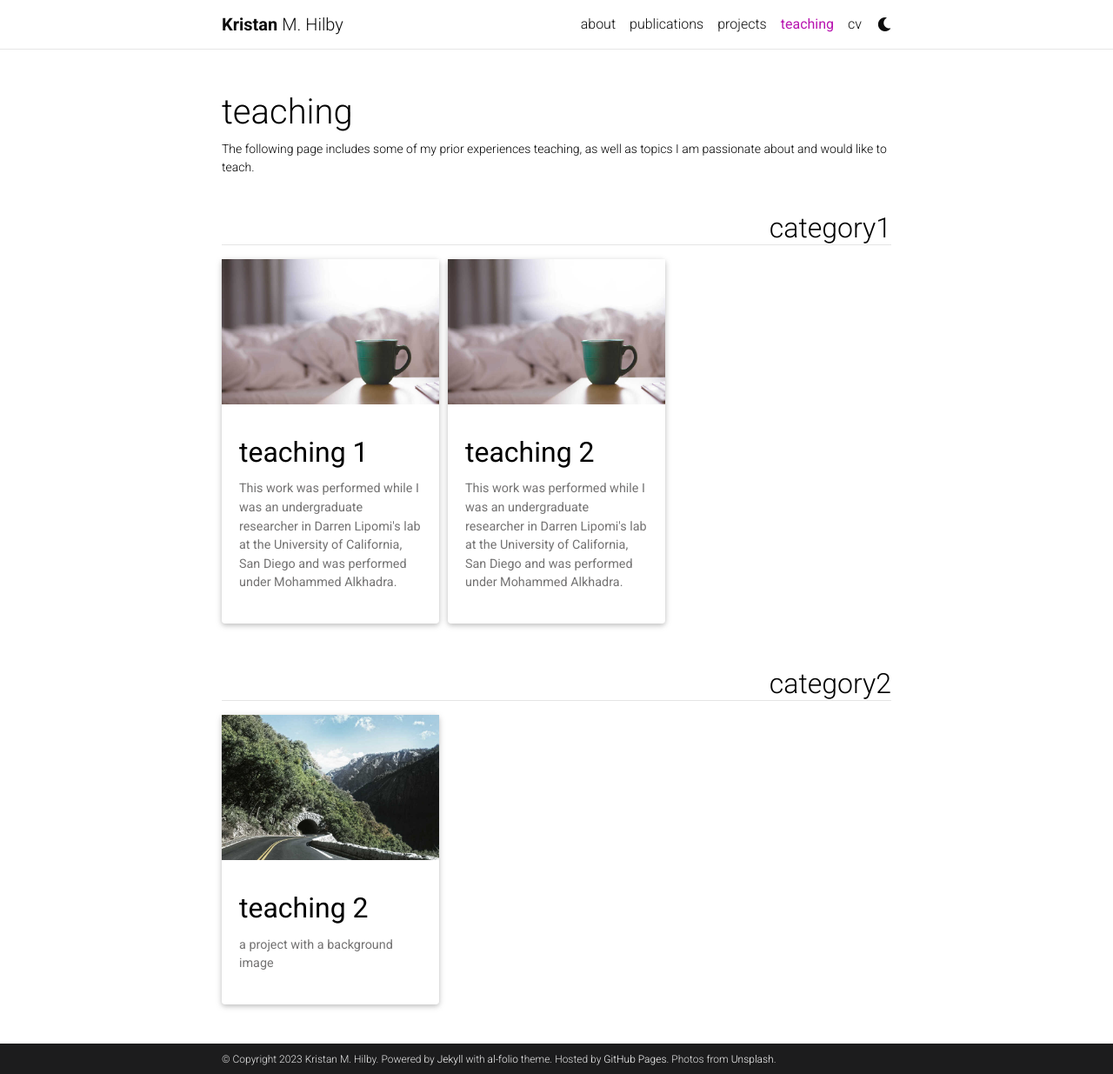
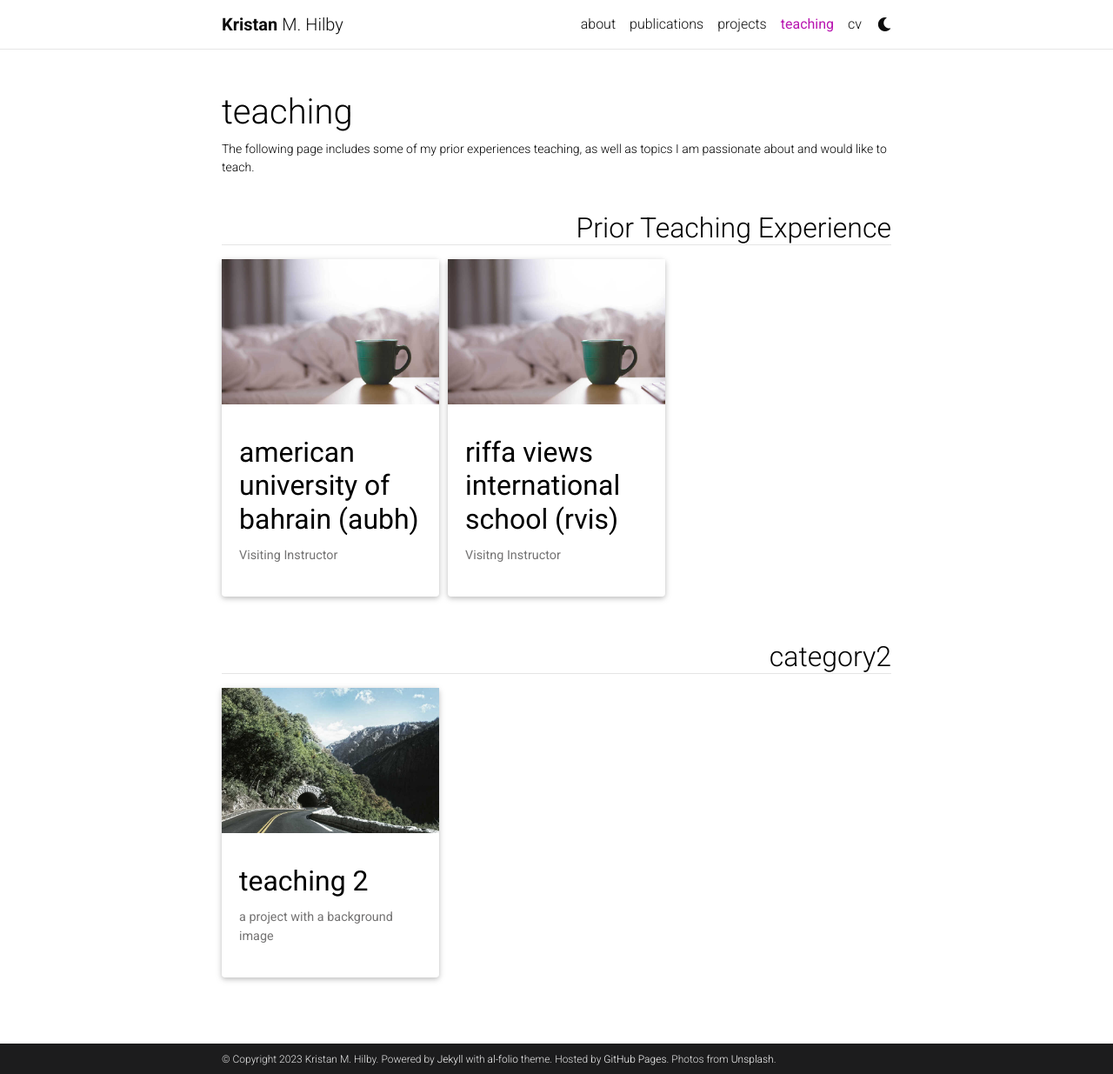
Before and after one commit to kristanhilby/kristanhilby.github.io, a Jekyll site: the page built from _pages/teaching.md, in a window 1280 px wide and 1235 px high. Shown: the whole window at 87% size. Built offline with Jekyll 4.4.1, drawn with Linux system fonts in a browser that asks for light colours; full-size pictures stand in for the smaller copies a plugin makes; comment, search, counter and statistics services are not loaded; a style sheet for code colours, icons or effects is not loaded.

Commit message:
Titling Teaching Positions
Changed title of the teaching positions and edited descriptions.

```diff
--- a/_pages/teaching.md
+++ b/_pages/teaching.md
@@ -5,7 +5,7 @@ permalink: /teaching/
 description: The following page includes some of my prior experiences teaching, as well as topics I am passionate about and would like to teach.
 nav: true
 nav_order: 2
-display_categories: [category1, category2]
+display_categories: [Prior Teaching Experience, category2]
 horizontal: false
 ---
 
--- a/_teaching/1_project.md
+++ b/_teaching/1_project.md
@@ -1,10 +1,10 @@
 ---
 layout: page
-title: Teaching 1
-description: This work was performed while I was an undergraduate researcher in Darren Lipomi's lab at the University of California, San Diego and was performed under Mohammed Alkhadra.
+title: American University of Bahrain (AUBH)
+description: Visiting Instructor
 img: assets/img/12.jpg
 importance: 1
-category: category1
+category: Prior Teaching Experience
 ---
 
 Every project has a beautiful feature showcase page.
--- a/_teaching/2_project.md
+++ b/_teaching/2_project.md
@@ -1,10 +1,10 @@
 ---
 layout: page
-title: Teaching 2
-description: This work was performed while I was an undergraduate researcher in Darren Lipomi's lab at the University of California, San Diego and was performed under Mohammed Alkhadra.
+title: Riffa Views International School (RVIS)
+description: Visitng Instructor
 img: assets/img/12.jpg
 importance: 1
-category: category1
+category: Prior Teaching Experience
 ---
 
 Every project has a beautiful feature showcase page.
```
